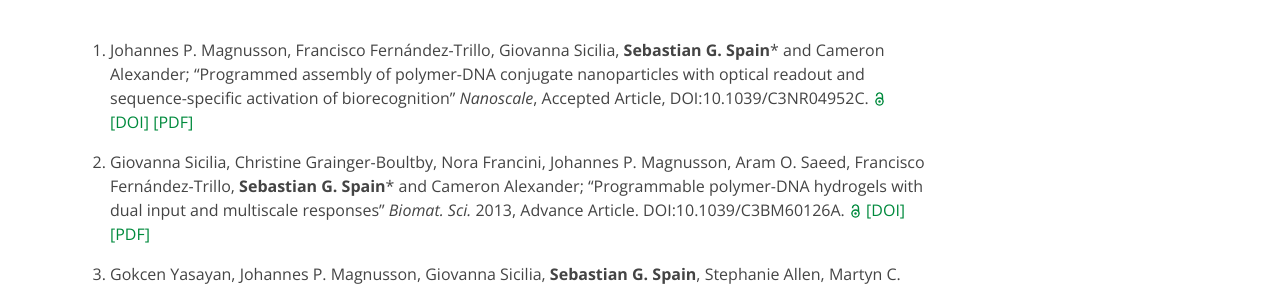
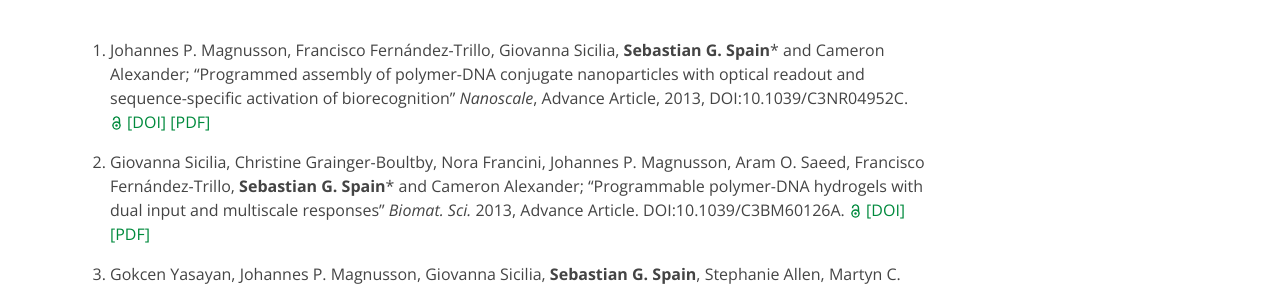
Before and after one commit to sebspain/sebspain.github.io, a Jekyll site: the page built from publications/index.md, in a window 1280 px wide. Shown: the part 338-624 px from the top of the page. Built offline with Jekyll 4.4.1, drawn with Linux system fonts in a browser that asks for light colours; Markdown is read by kramdown in place of the engine named in the settings.

Commit message:
updated article type

```diff
--- a/publications/index.md
+++ b/publications/index.md
@@ -13,7 +13,7 @@
 ###Peer-reviewed Journals
 
 
-1. Johannes P. Magnusson, Francisco Fernández-Trillo, Giovanna Sicilia, <strong>Sebastian G. Spain</strong>\* and Cameron Alexander; "Programmed assembly of polymer-DNA conjugate nanoparticles with optical readout and sequence-specific activation of biorecognition" <em>Nanoscale</em>, Accepted Article, DOI:10.1039/C3NR04952C. <img height="14px" src="/img/oa.svg" class="oa" alt="open access logo"> [\[DOI\]](http://dx.doi.org/10.1039/C3NR04952C) [\[PDF\]](http://sebspain.co.uk/publications/PDFs/c3nr04952c-adv.pdf)
+1. Johannes P. Magnusson, Francisco Fernández-Trillo, Giovanna Sicilia, <strong>Sebastian G. Spain</strong>\* and Cameron Alexander; "Programmed assembly of polymer-DNA conjugate nanoparticles with optical readout and sequence-specific activation of biorecognition" <em>Nanoscale</em>, Advance Article, 2013, DOI:10.1039/C3NR04952C. <img height="14px" src="/img/oa.svg" class="oa" alt="open access logo"> [\[DOI\]](http://dx.doi.org/10.1039/C3NR04952C) [\[PDF\]](http://sebspain.co.uk/publications/PDFs/c3nr04952c-adv.pdf)
 
 1. Giovanna Sicilia, Christine Grainger-Boultby, Nora Francini, Johannes P. Magnusson, Aram O. Saeed, Francisco Fernández-Trillo, <strong>Sebastian G. Spain</strong>\* and Cameron Alexander; "Programmable polymer-DNA hydrogels with dual input and multiscale responses" <em>Biomat. Sci.</em> 2013, Advance Article. DOI:10.1039/C3BM60126A. <img height="14px" src="/img/oa.svg" class="oa" alt="open access logo"> [\[DOI\]](http://dx.doi.org/10.1039/C3BM60126A) [\[PDF\]](http://sebspain.co.uk/publications/PDFs/c3bm60126a-adv.pdf)
 
```
